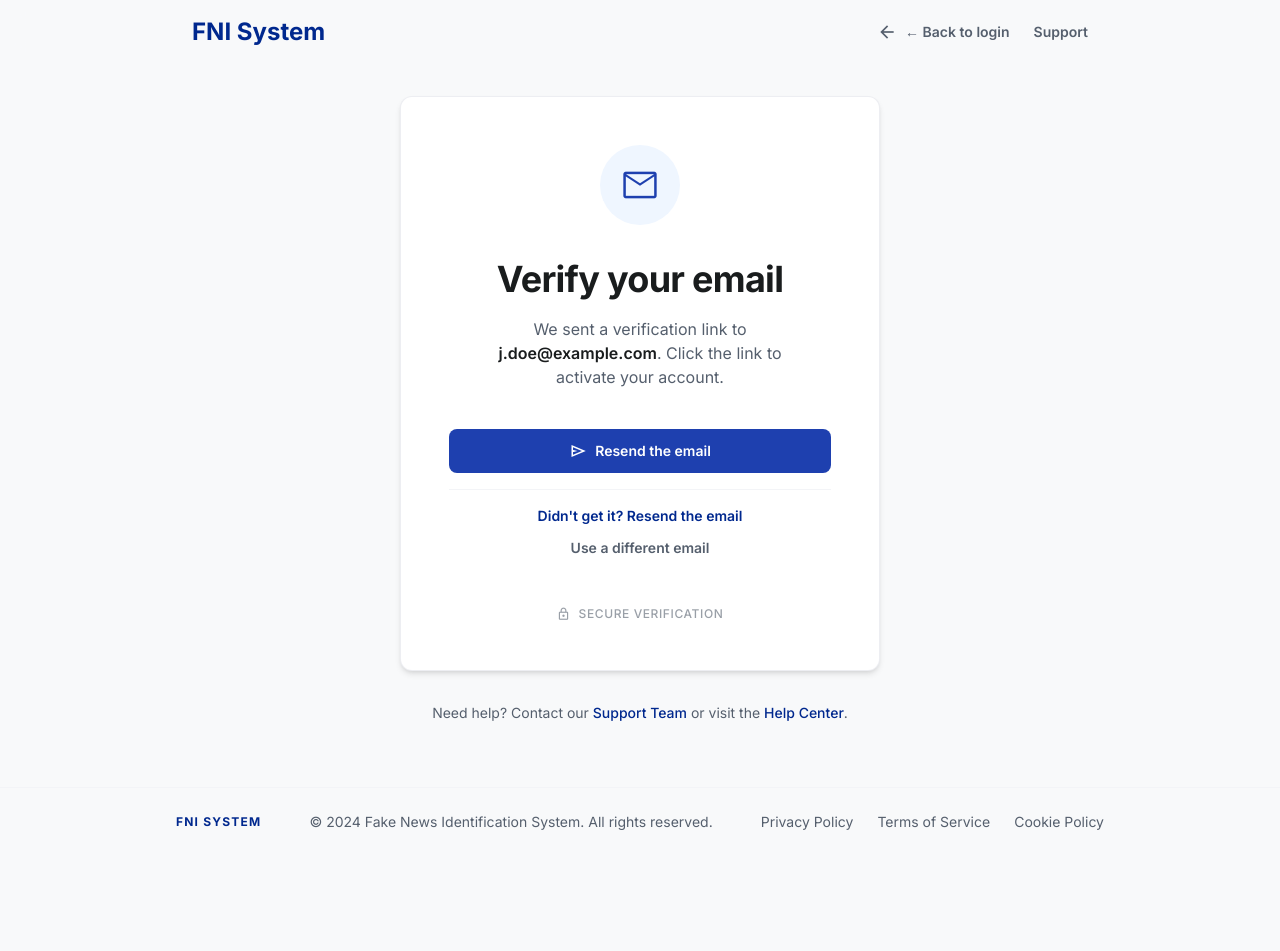
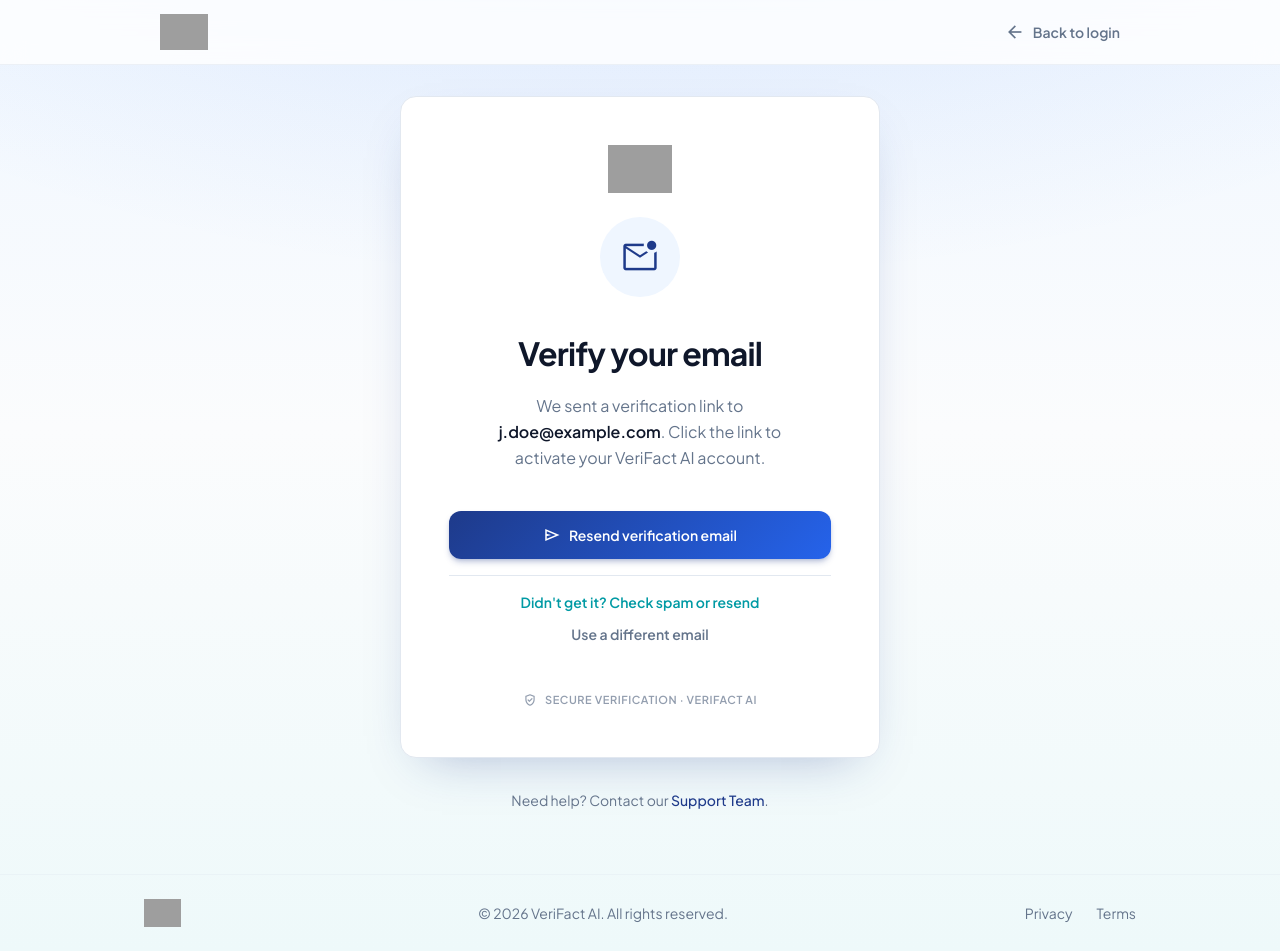
Before and after one commit to ranamaaz-78/fyp_fake_news_detector, a Laravel app: page /design/fni_email_verification/code.html in a window 1280 px wide. Before the commit the page ends 830 px from the top, so only its background shows below. Run offline with Laravel 12, Linux system fonts and the light colour scheme; some libraries are stand-ins or nearby versions; grey boxes are pictures that could not be loaded.

Commit message:
make the mail working

```diff
--- a/app/Models/User.php
+++ b/app/Models/User.php
@@ -2,6 +2,7 @@
 
 namespace App\Models;
 
+use App\Notifications\VerifyEmailNotification;
 use Illuminate\Contracts\Auth\MustVerifyEmail;
 use Illuminate\Database\Eloquent\Factories\HasFactory;
 use Illuminate\Database\Eloquent\Relations\HasMany;
@@ -12,6 +13,11 @@
 {
     /** @use HasFactory<\Database\Factories\UserFactory> */
     use HasFactory, Notifiable;
+
+    public function sendEmailVerificationNotification(): void
+    {
+        $this->notify(new VerifyEmailNotification);
+    }
 
     protected $fillable = [
         'name',
--- a/design/fni_email_verification/code.html
+++ b/design/fni_email_verification/code.html
@@ -1,207 +1,129 @@
 <!DOCTYPE html>
-
-<html class="light" lang="en"><head>
+<html class="light" lang="en">
+<head>
 <meta charset="utf-8"/>
 <meta content="width=device-width, initial-scale=1.0" name="viewport"/>
-<title>Verify Your Email | FNI System</title>
+<title>Verify Your Email | VeriFact AI</title>
 <script src="https://cdn.tailwindcss.com?plugins=forms,container-queries"></script>
-<link href="https://fonts.googleapis.com/css2?family=Inter:wght@400;500;600;700;800&amp;display=swap" rel="stylesheet"/>
-<link href="https://fonts.googleapis.com/css2?family=Material+Symbols+Outlined:wght,FILL@100..700,0..1&amp;display=swap" rel="stylesheet"/>
+<link href="https://fonts.googleapis.com/css2?family=Plus+Jakarta+Sans:wght@400;500;600;700;800&amp;display=swap" rel="stylesheet"/>
 <link href="https://fonts.googleapis.com/css2?family=Material+Symbols+Outlined:wght,FILL@100..700,0..1&amp;display=swap" rel="stylesheet"/>
 <script id="tailwind-config">
       tailwind.config = {
         darkMode: "class",
         theme: {
           extend: {
-            "colors": {
-                    "trust-blue-dark": "#1E3A8A",
-                    "on-tertiary-fixed-variant": "#802a00",
-                    "surface-container-low": "#f3f4f5",
-                    "primary-fixed": "#dde1ff",
-                    "tertiary-fixed": "#ffdbce",
-                    "status-real-light": "#ECFDF5",
-                    "secondary-fixed": "#d9e3f4",
-                    "surface-container": "#edeeef",
-                    "primary-container": "#1e40af",
-                    "primary": "#00288e",
-                    "status-fake-light": "#FEF2F2",
-                    "error-container": "#ffdad6",
-                    "status-uncertain": "#D97706",
-                    "surface-bright": "#f8f9fa",
-                    "status-real": "#059669",
-                    "error": "#ba1a1a",
-                    "on-primary-fixed-variant": "#173bab",
-                    "on-secondary-container": "#596372",
-                    "inverse-surface": "#2e3132",
-                    "secondary-container": "#d6e0f1",
-                    "trust-blue-light": "#EFF6FF",
-                    "inverse-primary": "#b8c4ff",
-                    "surface-container-lowest": "#ffffff",
-                    "status-fake": "#DC2626",
-                    "tertiary-container": "#872d00",
-                    "on-error": "#ffffff",
-                    "tertiary-fixed-dim": "#ffb59a",
-                    "primary-fixed-dim": "#b8c4ff",
-                    "on-secondary-fixed": "#121c28",
-                    "on-tertiary-container": "#ffa583",
-                    "on-error-container": "#93000a",
-                    "surface-container-highest": "#e1e3e4",
-                    "tertiary": "#611e00",
-                    "on-secondary-fixed-variant": "#3e4755",
-                    "outline": "#757684",
-                    "status-uncertain-light": "#FFFBEB",
-                    "surface": "#f8f9fa",
-                    "secondary": "#555f6d",
-                    "surface-dim": "#d9dadb",
-                    "outline-variant": "#c4c5d5",
-                    "on-secondary": "#ffffff",
-                    "on-primary": "#ffffff",
-                    "on-tertiary": "#ffffff",
-                    "inverse-on-surface": "#f0f1f2",
-                    "background": "#f8f9fa",
-                    "on-primary-fixed": "#001453",
-                    "surface-variant": "#e1e3e4",
-                    "surface-tint": "#3755c3",
-                    "secondary-fixed-dim": "#bdc7d8",
-                    "on-surface-variant": "#444653",
-                    "on-tertiary-fixed": "#380d00",
-                    "on-background": "#191c1d",
-                    "on-surface": "#191c1d",
-                    "on-primary-container": "#a8b8ff",
-                    "surface-container-high": "#e7e8e9"
+            colors: {
+              primary: "#1E3A8A",
+              "primary-soft": "#2563EB",
+              accent: "#009AA4",
+              surface: "#FBFCFD",
+              card: "#FFFFFF",
+              heading: "#0F172A",
+              muted: "#64748B",
+              border: "#E2E8F0",
+              "trust-light": "#EFF6FF",
+              success: "#059669",
             },
-            "borderRadius": {
-                    "DEFAULT": "0.25rem",
-                    "lg": "0.5rem",
-                    "xl": "0.75rem",
-                    "full": "9999px"
+            fontFamily: {
+              sans: ["Plus Jakarta Sans", "system-ui", "sans-serif"],
             },
-            "spacing": {
-                    "margin-mobile": "16px",
-                    "stack-md": "24px",
-                    "container-max": "960px",
-                    "stack-lg": "48px",
-                    "stack-sm": "12px",
-                    "card-max": "720px",
-                    "gutter": "24px"
-            },
-            "fontFamily": {
-                    "label-caps": ["Inter"],
-                    "headline-lg": ["Inter"],
-                    "body-lg": ["Inter"],
-                    "headline-xl": ["Inter"],
-                    "result-label": ["Inter"],
-                    "body-sm": ["Inter"],
-                    "headline-xl-mobile": ["Inter"],
-                    "label-bold": ["Inter"],
-                    "body-md": ["Inter"]
-            },
-            "fontSize": {
-                    "label-caps": ["12px", {"lineHeight": "16px", "letterSpacing": "0.05em", "fontWeight": "500"}],
-                    "headline-lg": ["24px", {"lineHeight": "32px", "fontWeight": "600"}],
-                    "body-lg": ["18px", {"lineHeight": "28px", "fontWeight": "400"}],
-                    "headline-xl": ["36px", {"lineHeight": "44px", "letterSpacing": "-0.02em", "fontWeight": "700"}],
-                    "result-label": ["48px", {"lineHeight": "48px", "letterSpacing": "0.05em", "fontWeight": "800"}],
-                    "body-sm": ["14px", {"lineHeight": "20px", "fontWeight": "400"}],
-                    "headline-xl-mobile": ["28px", {"lineHeight": "34px", "letterSpacing": "-0.01em", "fontWeight": "700"}],
-                    "label-bold": ["14px", {"lineHeight": "20px", "fontWeight": "600"}],
-                    "body-md": ["16px", {"lineHeight": "24px", "fontWeight": "400"}]
-            }
           },
         },
       }
     </script>
 <style>
         body {
-            font-family: 'Inter', sans-serif;
-            background-color: #f8f9fa; /* gray-50 equivalent from config */
+            font-family: 'Plus Jakarta Sans', system-ui, sans-serif;
+            background:
+              radial-gradient(ellipse 80% 50% at 50% -20%, rgba(37, 99, 235, 0.12), transparent),
+              linear-gradient(180deg, #F0F7FF 0%, #FBFCFD 45%, #EEF9FA 100%);
         }
         .material-symbols-outlined {
             font-variation-settings: 'FILL' 0, 'wght' 400, 'GRAD' 0, 'opsz' 24;
         }
         .verification-card {
-            box-shadow: 0 4px 6px -1px rgb(0 0 0 / 0.1), 0 2px 4px -2px rgb(0 0 0 / 0.1);
+            box-shadow: 0 20px 50px -24px rgba(30, 58, 138, 0.35);
         }
         .glass-nav {
             backdrop-filter: blur(12px);
             -webkit-backdrop-filter: blur(12px);
         }
+        .btn-verify {
+            background: linear-gradient(135deg, #1E3A8A 0%, #2563EB 100%);
+        }
+        .btn-verify:hover {
+            filter: brightness(1.06);
+        }
     </style>
 </head>
 <body class="min-h-screen flex flex-col">
-<!-- TopNavBar: Predicated from JSON style keys -->
-<nav class="fixed top-0 w-full z-50 glass-nav bg-surface/80">
-<div class="flex justify-between items-center h-16 px-margin-mobile md:px-8 max-w-container-max mx-auto">
-<div class="font-headline-lg text-headline-lg font-bold text-primary">FNI System</div>
-<div class="flex items-center gap-6">
-<a class="flex items-center gap-2 text-secondary hover:text-primary transition-colors font-label-bold text-label-bold" href="#">
+<nav class="fixed top-0 w-full z-50 glass-nav bg-white/80 border-b border-border/60">
+<div class="flex justify-between items-center h-16 px-4 md:px-8 max-w-5xl mx-auto">
+<a href="#" class="flex items-center gap-2">
+<img src="../../public/assets/images/Color%20logo.svg" alt="VeriFact AI" class="h-9 w-auto"/>
+</a>
+<a class="flex items-center gap-2 text-muted hover:text-primary transition-colors text-sm font-semibold" href="#">
 <span class="material-symbols-outlined text-[20px]">arrow_back</span>
-                    ← Back to login
+                    Back to login
                 </a>
-<button class="hidden md:block font-label-bold text-label-bold text-secondary hover:text-primary transition-colors">Support</button>
-</div>
 </div>
 </nav>
-<!-- Main Content Canvas -->
-<main class="flex-grow flex items-center justify-center px-margin-mobile pt-24 pb-16">
+
+<main class="flex-grow flex items-center justify-center px-4 pt-24 pb-16">
 <div class="w-full max-w-[480px]">
-<!-- Verification Card -->
-<div class="verification-card bg-surface-container-lowest border border-outline-variant/30 rounded-xl p-8 md:p-12 text-center animate-in fade-in slide-in-from-bottom-4 duration-700">
-<!-- Large Mail Icon -->
-<div class="inline-flex items-center justify-center w-20 h-20 bg-trust-blue-light rounded-full mb-8">
-<span class="material-symbols-outlined text-[40px] text-primary-container" style="font-variation-settings: 'opsz' 48;">mail</span>
+<div class="verification-card bg-card border border-border rounded-2xl p-8 md:p-12 text-center">
+<div class="flex justify-center mb-6">
+<img src="../../public/assets/images/Color%20logo.svg" alt="VeriFact AI" class="h-12 w-auto"/>
 </div>
-<!-- Header -->
-<h1 class="font-headline-xl-mobile md:font-headline-xl text-headline-xl-mobile md:text-headline-xl text-on-surface mb-4">
+<div class="inline-flex items-center justify-center w-20 h-20 bg-trust-light rounded-full mb-8">
+<span class="material-symbols-outlined text-[40px] text-primary" style="font-variation-settings: 'opsz' 48;">mark_email_unread</span>
+</div>
+<h1 class="text-[28px] md:text-[32px] font-bold tracking-tight text-heading mb-4">
                     Verify your email
                 </h1>
-<!-- Subheading -->
-<p class="font-body-md text-body-md text-secondary mb-10 max-w-[340px] mx-auto">
-                    We sent a verification link to <span class="font-semibold text-on-surface">j.doe@example.com</span>. Click the link to activate your account.
+<p class="text-base text-muted mb-10 max-w-[340px] mx-auto leading-relaxed">
+                    We sent a verification link to <span class="font-semibold text-heading">j.doe@example.com</span>. Click the link to activate your VeriFact AI account.
                 </p>
-<!-- Action Buttons/Links -->
 <div class="space-y-4">
-<button class="w-full bg-primary-container text-on-primary font-label-bold text-label-bold py-3 px-6 rounded-lg hover:shadow-lg transition-all duration-200 active:scale-[0.98] flex items-center justify-center gap-2" id="resendBtn">
+<button class="w-full btn-verify text-white font-semibold text-sm py-3.5 px-6 rounded-xl transition-all duration-200 active:scale-[0.98] flex items-center justify-center gap-2 shadow-md shadow-primary/25" id="resendBtn">
 <span class="material-symbols-outlined text-[18px]">send</span>
-                        Resend the email
+                        Resend verification email
                     </button>
-<div class="pt-4 border-t border-outline-variant/20 flex flex-col gap-3">
-<a class="font-label-bold text-label-bold text-primary hover:underline transition-all" href="#">
-                            Didn't get it? Resend the email
+<div class="pt-4 border-t border-border flex flex-col gap-3">
+<a class="text-sm font-semibold text-accent hover:underline" href="#">
+                            Didn't get it? Check spam or resend
                         </a>
-<a class="font-label-bold text-label-bold text-secondary hover:text-on-surface transition-colors" href="#">
+<a class="text-sm font-semibold text-muted hover:text-heading transition-colors" href="#">
                             Use a different email
                         </a>
 </div>
 </div>
-<!-- Security Trust Note -->
-<div class="mt-12 flex items-center justify-center gap-2 text-secondary/60">
-<span class="material-symbols-outlined text-[14px]">lock</span>
-<span class="font-label-caps text-label-caps uppercase tracking-wider">Secure Verification</span>
+<div class="mt-12 flex items-center justify-center gap-2 text-muted/70">
+<span class="material-symbols-outlined text-[14px]">verified_user</span>
+<span class="text-[11px] uppercase tracking-wider font-semibold">Secure verification · VeriFact AI</span>
 </div>
 </div>
-<!-- Supporting Info (Outside Card) -->
 <div class="mt-8 text-center px-4">
-<p class="font-body-sm text-body-sm text-secondary">
-                    Need help? Contact our <a class="text-primary font-medium hover:underline" href="#">Support Team</a> or visit the <a class="text-primary font-medium hover:underline" href="#">Help Center</a>.
+<p class="text-sm text-muted">
+                    Need help? Contact our <a class="text-primary font-medium hover:underline" href="#">Support Team</a>.
                 </p>
 </div>
 </div>
 </main>
-<!-- Footer: Predicated from JSON style keys -->
-<footer class="w-full py-stack-md bg-transparent mt-auto border-t border-outline-variant/10">
-<div class="flex flex-col md:flex-row justify-between items-center gap-4 max-w-container-max mx-auto px-margin-mobile">
-<div class="font-label-caps text-label-caps text-primary uppercase font-bold tracking-widest">FNI System</div>
-<p class="font-body-sm text-body-sm text-secondary">© 2024 Fake News Identification System. All rights reserved.</p>
+
+<footer class="w-full py-6 mt-auto border-t border-border/40">
+<div class="flex flex-col md:flex-row justify-between items-center gap-4 max-w-5xl mx-auto px-4">
+<div class="flex items-center gap-2">
+<img src="../../public/assets/images/Color%20logo.svg" alt="VeriFact AI" class="h-7 w-auto"/>
+</div>
+<p class="text-sm text-muted">© 2026 VeriFact AI. All rights reserved.</p>
 <div class="flex gap-6">
-<a class="font-body-sm text-body-sm text-secondary hover:text-primary transition-colors" href="#">Privacy Policy</a>
-<a class="font-body-sm text-body-sm text-secondary hover:text-primary transition-colors" href="#">Terms of Service</a>
-<a class="font-body-sm text-body-sm text-secondary hover:text-primary transition-colors" href="#">Cookie Policy</a>
+<a class="text-sm text-muted hover:text-primary transition-colors" href="#">Privacy</a>
+<a class="text-sm text-muted hover:text-primary transition-colors" href="#">Terms</a>
 </div>
 </div>
 </footer>
 <script>
-        // Micro-interaction for the resend button
         const resendBtn = document.getElementById('resendBtn');
         if (resendBtn) {
             resendBtn.addEventListener('click', function() {
@@ -212,25 +134,18 @@
 
                 setTimeout(() => {
                     this.innerHTML = '<span class="material-symbols-outlined">check_circle</span> Email Sent';
-                    this.classList.remove('bg-primary-container');
-                    this.classList.add('bg-status-real');
+                    this.classList.remove('btn-verify');
+                    this.classList.add('bg-success');
 
                     setTimeout(() => {
                         this.disabled = false;
-                        this.classList.remove('opacity-70', 'cursor-not-allowed', 'bg-status-real');
-                        this.classList.add('bg-primary-container');
+                        this.classList.remove('opacity-70', 'cursor-not-allowed', 'bg-success');
+                        this.classList.add('btn-verify');
                         this.innerHTML = originalContent;
                     }, 3000);
                 }, 1500);
             });
         }
-
-        // Handle navigation active states logic
-        document.querySelectorAll('nav a').forEach(link => {
-            if(link.textContent.includes('Back to login')) {
-                // Apply inactive navigation styles as it's not a top-level tab in this context
-                link.classList.add('text-secondary');
-            }
-        });
     </script>
-</body></html>
+</body>
+</html>
--- a/resources/views/auth/verify-email.blade.php
+++ b/resources/views/auth/verify-email.blade.php
@@ -1,11 +1,14 @@
 <x-guest-layout>
     <div class="p-8 text-center">
+        <div class="mb-6 flex justify-center">
+            <img src="{{ asset('assets/images/Color logo.svg') }}" alt="VeriFact AI" class="h-12 w-auto">
+        </div>
         <div class="w-16 h-16 bg-trust-blue-light rounded-full flex items-center justify-center mx-auto mb-4">
             <span class="material-symbols-outlined text-primary text-3xl material-symbols-filled">mark_email_unread</span>
         </div>
         <h1 class="text-headline-xl-mobile md:text-headline-xl text-on-surface mb-4">Verify your email</h1>
         <p class="text-body-md text-secondary mb-6">
-            Thanks for signing up! Before getting started, please verify your email address by clicking the link we sent you.
+            Thanks for signing up with VeriFact AI! Before getting started, please verify your email address by clicking the link we sent you.
         </p>
         @if (session('status') == 'verification-link-sent')
             <div class="mb-4 text-body-sm font-medium text-status-real bg-status-real-light rounded-lg p-3">
```
Also changed, not shown: app/Console/Commands/TestMailCommand.php (added, +45 -0 lines), app/Http/Controllers/Auth/RegisteredUserController.php (+11 -1 lines), app/Notifications/VerifyEmailNotification.php (added, +38 -0 lines), resources/views/emails/verify-email.blade.php (added, +69 -0 lines).
